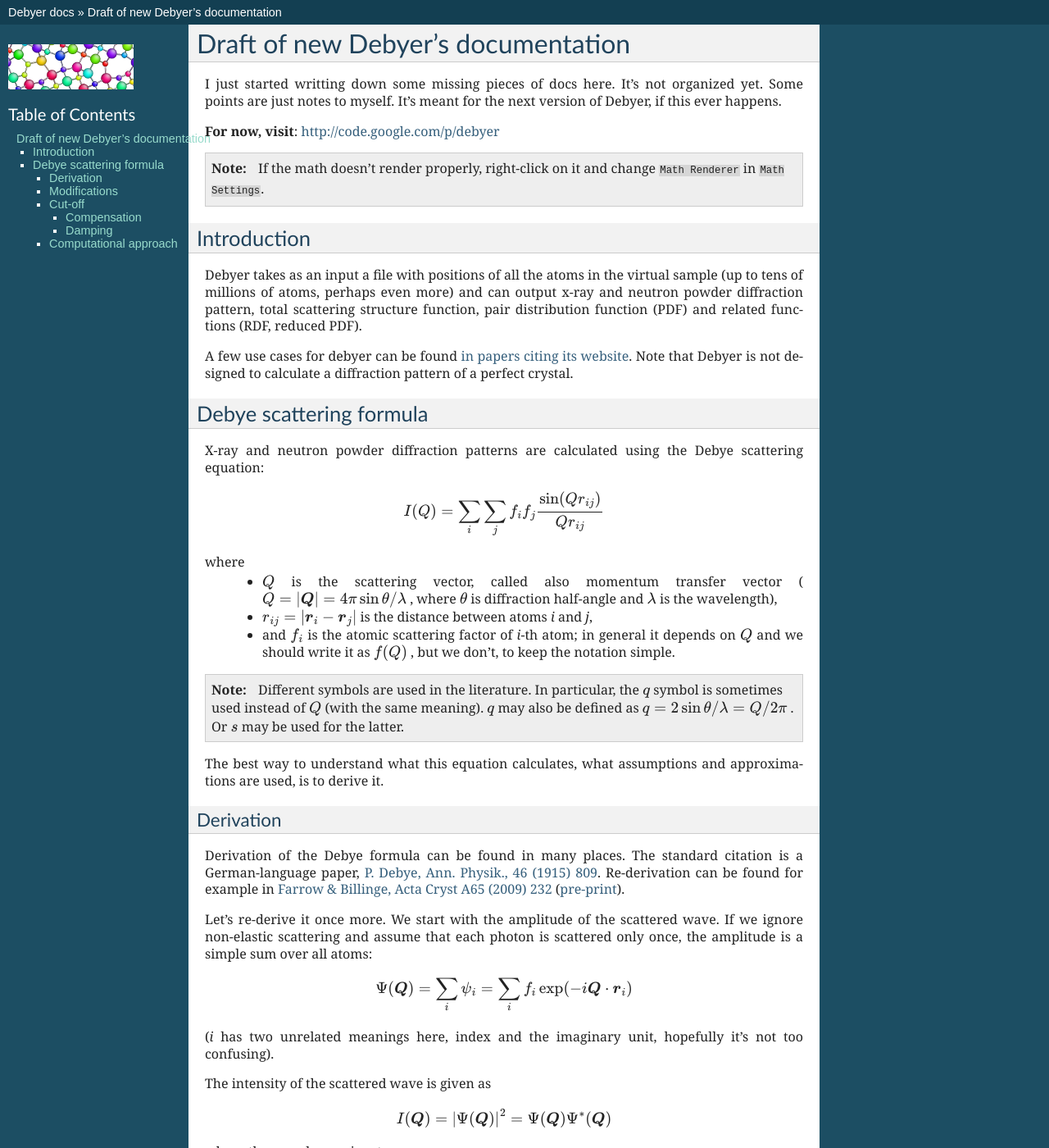
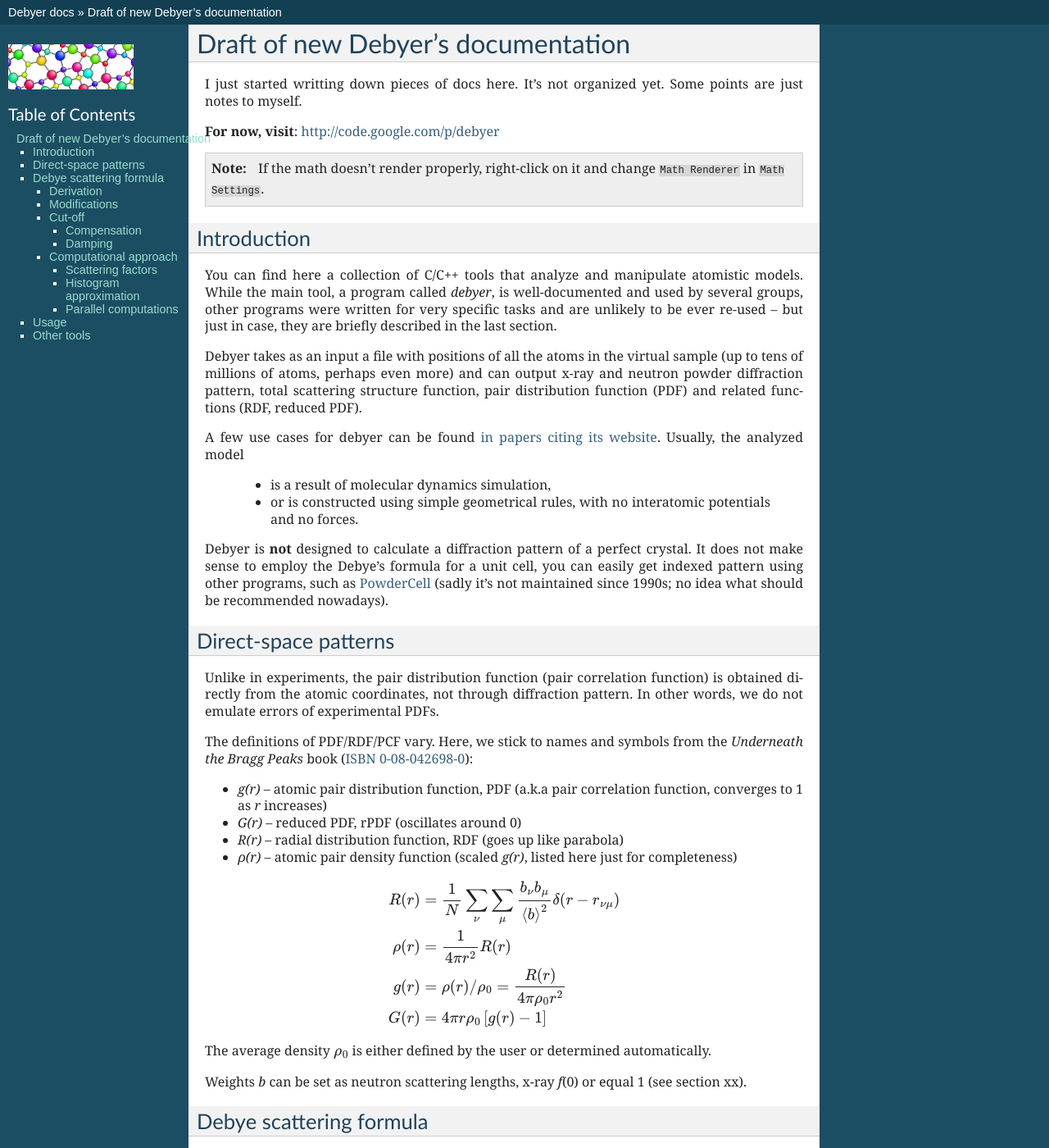
Before and after one commit to wojdyr/debyer, a Sphinx documentation site: the page built from doc/index.rst, in a window 1280 px wide and 1400 px high. Shown: the whole window at 82% size. Built offline with Sphinx 7.4.7, drawn with Linux system fonts in a browser that asks for light colours; some of the changed text lies outside the part shown.

Commit message:
updating docs

```diff
--- a/doc/index.rst
+++ b/doc/index.rst
@@ -2,9 +2,8 @@
 Draft of new Debyer's documentation
 ###################################
 
-I just started writting down some missing pieces of docs here.
+I just started writting down pieces of docs here.
 It's not organized yet. Some points are just notes to myself.
-It's meant for the next version of Debyer, if this ever happens.
 
 **For now, visit**: http://code.google.com/p/debyer
 
@@ -19,6 +18,13 @@ It's meant for the next version of Debyer, if this ever happens.
 Introduction
 ============
 
+You can find here a collection of C/C++ tools that analyze and manipulate
+atomistic models.
+While the main tool, a program called *debyer*, is well-documented
+and used by several groups, other programs were written for very specific
+tasks and are unlikely to be ever re-used -- but just in case,
+they are briefly described in the last section.
+
 Debyer takes as an input a file with positions of all the atoms in the
 virtual sample (up to tens of millions of atoms, perhaps even more) and can
 output x-ray and neutron powder diffraction pattern, total scattering structure
@@ -26,10 +32,55 @@ function, pair distribution function (PDF) and related functions (RDF, reduced
 PDF).
 
 A few use cases for debyer can be found `in papers citing its website`__.
-Note that Debyer is not designed to calculate a diffraction pattern
-of a perfect crystal.
+Usually, the analyzed model
+
+ * is a result of molecular dynamics simulation,
+ * or is constructed using simple geometrical rules,
+   with no interatomic potentials and no forces.
 
 __ http://scholar.google.com/scholar?q=unipress.waw.pl%2Fdebyer+OR+code.google.com%2Fp%2Fdebyer
+
+Debyer is **not** designed to calculate a diffraction pattern of a perfect
+crystal. It does not make sense to employ the Debye's formula for a unit cell,
+you can easily get indexed pattern using other programs, such as PowderCell_
+(sadly it's not maintained since 1990s;
+no idea what should be recommended nowadays).
+
+.. _PowderCell: http://www.iucr.org/resources/other-directories/software/powder-cell
+
+Direct-space patterns
+=====================
+
+Unlike in experiments, the pair distribution function
+(pair correlation function)
+is obtained directly from the atomic coordinates,
+not through diffraction pattern.
+In other words, we do not emulate errors of experimental PDFs.
+
+The definitions of PDF/RDF/PCF vary. Here, we stick to names
+and symbols from the *Underneath the Bragg Peaks* book
+(`ISBN 0-08-042698-0 <http://books.google.pl/books?id=ek2ymu7_NfgC>`_):
+
+* *g(r)* -- atomic pair distribution function, PDF
+  (a.k.a pair correlation function, converges to 1 as *r* increases)
+* *G(r)* -- reduced PDF, rPDF (oscillates around 0)
+* *R(r)* -- radial distribution function, RDF (goes up like parabola)
+* *ρ(r)* -- atomic pair density function (scaled *g(r)*, listed here
+  just for completeness)
+
+.. math::
+
+ R(r)    &= \frac{1}{N}\sum_{\nu}\sum_{\mu} \frac{b_{\nu}b_{\mu}}
+              {\left\langle b\right\rangle ^2} \delta(r-r_{\nu\mu}) \\
+ \rho(r) &= \frac{1}{4\pi r^{2}} R(r) \\
+ g(r)    &= \rho(r) / \rho_0 = \frac{R(r)}{4\pi\rho_0 r^2} \\
+ G(r)    &= 4\pi r\rho_0 \left[ g(r)-1 \right]
+
+The average density `\rho_0` is either defined by the user or determined
+automatically.
+
+Weights *b* can be set as neutron scattering lengths, x-ray *f*\ (0)
+or equal 1 (see section xx).
 
 Debye scattering formula
 ========================
@@ -40,14 +91,15 @@ the Debye scattering equation:
 .. math:: I(Q)=\sum_i \sum_j f_i f_j \frac{\sin(Qr_{ij})}{Qr_{ij}}
 
 where
- * `Q` is the scattering vector, called also momentum transfer vector
-   (`Q = \left|\boldsymbol{Q}\right| = 4 \pi \sin \theta / \lambda` , where
-   `\theta` is diffraction half-angle and `\lambda` is the wavelength),
- * `r_{ij}=\left|\boldsymbol{r}_i - \boldsymbol{r}_j\right|` is the distance
-   between atoms *i* and *j*,
- * and `f_i` is the atomic scattering factor of *i*-th atom;
-   in general it depends on `Q` and we should write it as `f(Q)` ,
-   but we don't, to keep the notation simple.
+
+* `Q` is the scattering vector, called also momentum transfer vector
+  (`Q = \left|\boldsymbol{Q}\right| = 4 \pi \sin \theta / \lambda` , where
+  `\theta` is diffraction half-angle and `\lambda` is the wavelength),
+* `r_{ij}=\left|\boldsymbol{r}_i - \boldsymbol{r}_j\right|` is the distance
+  between atoms *i* and *j*,
+* and `f_i` is the atomic scattering factor of *i*-th atom;
+  in general it depends on `Q` and we should write it as `f(Q)` ,
+  but we don't, to keep the notation simple.
 
 .. note::
 
@@ -286,4 +338,44 @@ TBC
 Computational approach
 ----------------------
 
-TODO: histogram approximation, spherical harmonics approx., ...
+Scattering factors
+^^^^^^^^^^^^^^^^^^
+
+Atomic scattering factor are assigned automatically, by searching atom names in
+`built-in tables <https://raw.github.com/wojdyr/fityk/master/wxgui/atomtables.c>`_.
+These tables are based on
+
+* International Tables for Crystallography, Volume C 1992,
+  Table 6.1.1.4 (pp. 500-502),
+  *Coefficients for analytical approximation to the scattering factors*
+  (for x-rays)
+* `Neutron scattering lengths and cross-sections`__ (for neutrons)
+
+__ http://www.ncnr.nist.gov/resources/n-lengths/list.html
+
+Histogram approximation
+^^^^^^^^^^^^^^^^^^^^^^^
+
+histogram
+
+cell method
+
+TODO
+
+(not used: spherical harmonics approx., ...)
+
+Parallel computations
+^^^^^^^^^^^^^^^^^^^^^
+
+If you are working with large configurations (millions of atoms),
+you may build the parallel version of the program. It uses the MPI library.
+Also note that compiler options related to floating point arithmetics
+may notably improve performance.
+
+Only calculation of atomic distances is parallelized and optimized.
+
+Usage
+=====
+
+Other tools
+===========
```
